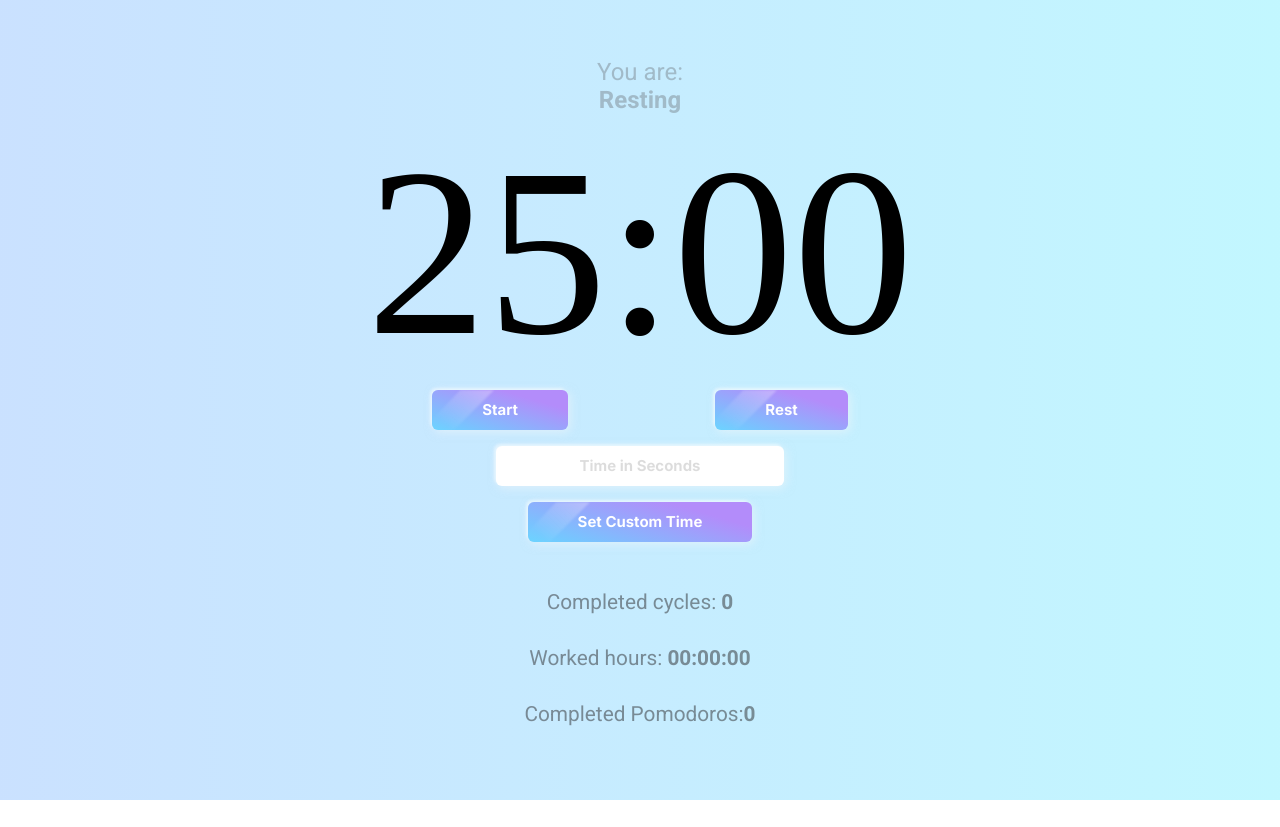
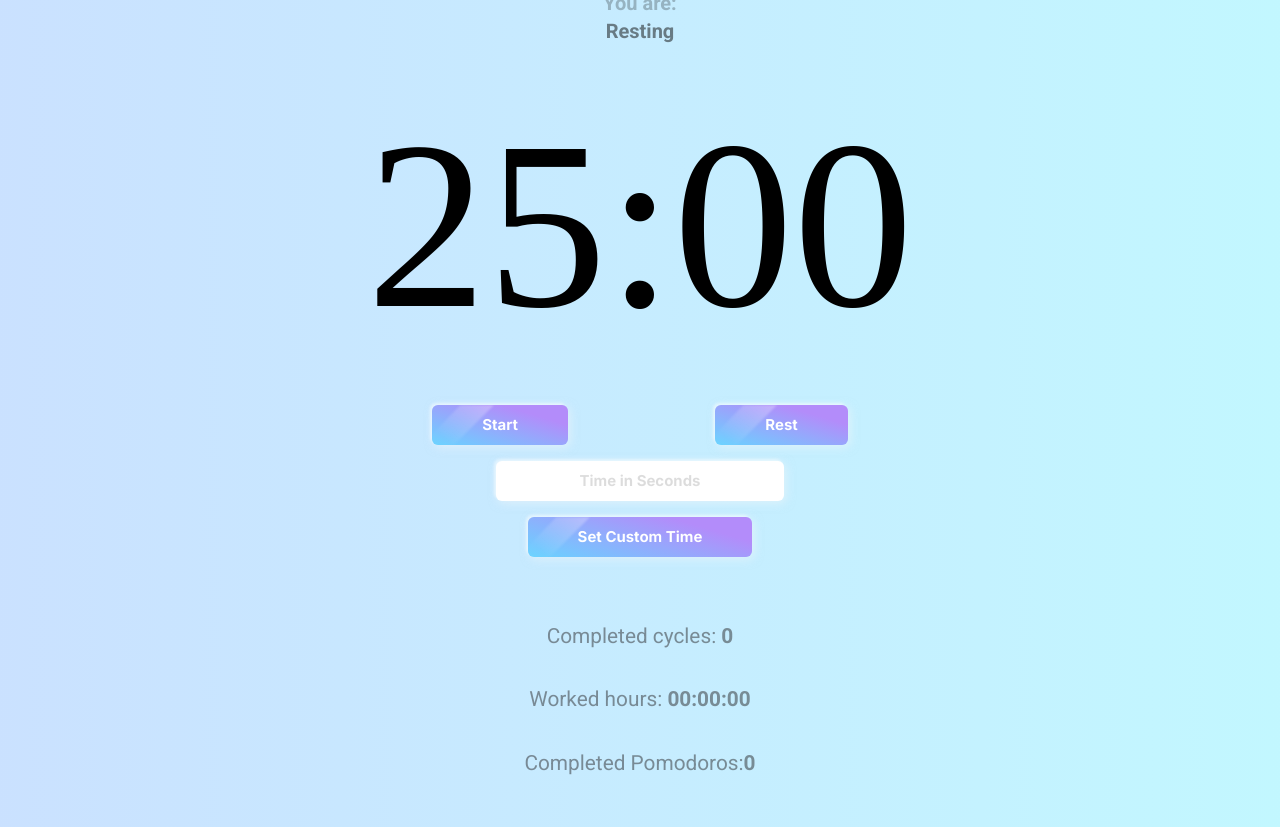
Before and after one commit to stherzada/pomodoro, a React (Vite) app: page / in a window 1280 px wide. Before the commit the page ends 800 px from the top, so only its background shows below. Built offline with nearby package versions, Linux system fonts and the light colour scheme; a web font is replaced by a local one.

Commit message:
feat: moving project to tailwind.css

```diff
--- a/index.html
+++ b/index.html
@@ -5,6 +5,7 @@
     <link rel="icon" type="image/svg+xml" href="/vite.svg" />
     <meta name="viewport" content="width=device-width, initial-scale=1.0" />
     <link />
+    <link href="./index.css" rel="stylesheet">
     <link rel="preconnect" href="https://fonts.googleapis.com" />
     <link rel="preconnect" href="https://fonts.gstatic.com" crossorigin />
     <link
@@ -17,5 +18,6 @@
     <div id="root"></div>
 
     <script type="module" src="/src/main.tsx"></script>
+    <script src="https://cdn.tailwindcss.com"></script>
   </body>
 </html>
--- a/package.json
+++ b/package.json
@@ -20,6 +20,7 @@
     "@typescript-eslint/eslint-plugin": "^6.0.0",
     "@typescript-eslint/parser": "^6.0.0",
     "@vitejs/plugin-react": "^4.0.3",
+    "autoprefixer": "^10.4.20",
     "eslint": "^8.45.0",
     "eslint-config-prettier": "^9.0.0",
     "eslint-plugin-import": "^2.29.0",
@@ -28,7 +29,9 @@
     "eslint-plugin-react": "^7.33.2",
     "eslint-plugin-react-hooks": "^4.6.0",
     "eslint-plugin-react-refresh": "^0.4.3",
+    "postcss": "^8.4.41",
     "prettier": "^3.0.3",
+    "tailwindcss": "^3.4.7",
     "typescript": "^5.0.2",
     "vite": "^4.4.5"
   }
--- a/src/App.css
+++ /dev/null
@@ -1,13 +0,0 @@
-.container {
-    text-align: center;
-    transition: all .5s ease-out;
-}
-
-h2 {
-    font-weight: 400;
-    color: #3f3b3b47;
-}
-
-#status {
-    font-weight: 700;
-}
--- a/src/App.tsx
+++ b/src/App.tsx
@@ -1,10 +1,10 @@
-import "./App.css"
+import "./index.css"
 import { PomodoroTimer } from "./components/Pomodoro/PomodoroTimer"
 
 function App(): JSX.Element {
   return (
     <>
-      <div className="container">
+      <div className="flex flex-col text-center transition-all duration-500 ease-out">
         <PomodoroTimer
           PomodoroTime={1500}
           shortRestTime={300}
@@ -15,5 +15,4 @@ function App(): JSX.Element {
     </>
   )
 }
-
 export default App
--- a/src/components/Pomodoro/PomodoroTimer.tsx
+++ b/src/components/Pomodoro/PomodoroTimer.tsx
@@ -103,9 +103,9 @@ export function PomodoroTimer(props: Props): JSX.Element {
 
   return (
     <>
-      <div className="titleMood">
-        <h2>You are:</h2>
-        <h2 id="status">{working ? "Working" : "Resting"}</h2>
+      <div className="flex flex-col mt-4">
+        <h2 className="text-xl font-bold text-[rgba(9,9,9,0.25)]">You are:</h2>
+        <h2 className="text-xl font-bold text-[rgba(9,9,9,0.50)]">{working ? "Working" : "Resting"}</h2>
       </div>
       <Timer mainTime={mainTime} />
       <div className="controls">
--- a/src/index.css
+++ b/src/index.css
@@ -1,3 +1,7 @@
+@tailwind base;
+@tailwind components;
+@tailwind utilities;
+
 * {
   margin: 0;
   padding: 0;
--- /dev/null
+++ b/tailwind.config.js
@@ -0,0 +1,10 @@
+export default {
+    content: [
+      "./index.html",
+      "./src/**/*.{js,ts,jsx,tsx}",
+    ],
+    theme: {
+      extend: {},
+    },
+    plugins: [],
+  }
```
Also changed, not shown: .eslintrc.cjs, 2 other files (tests, documents, lock files or other folders).
